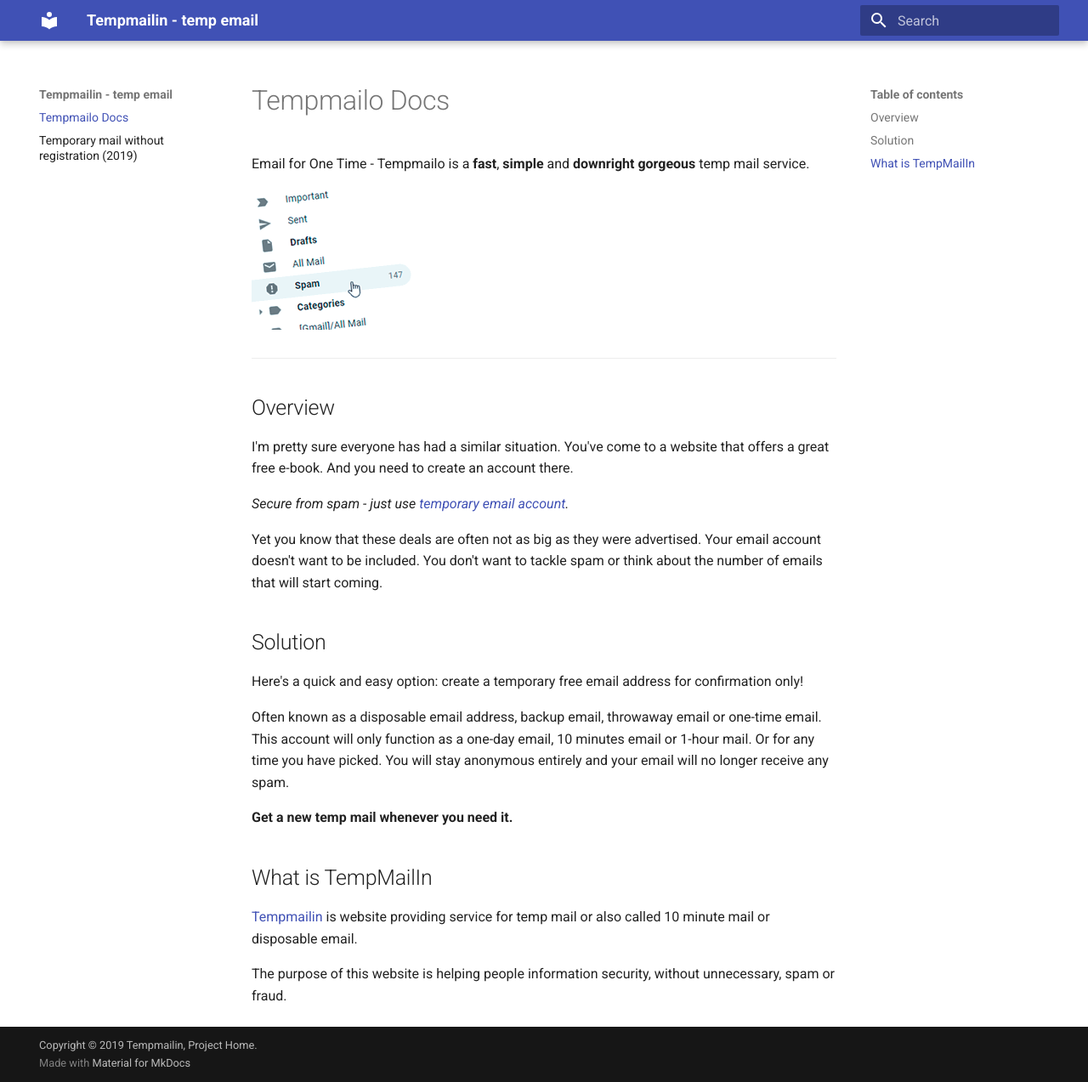
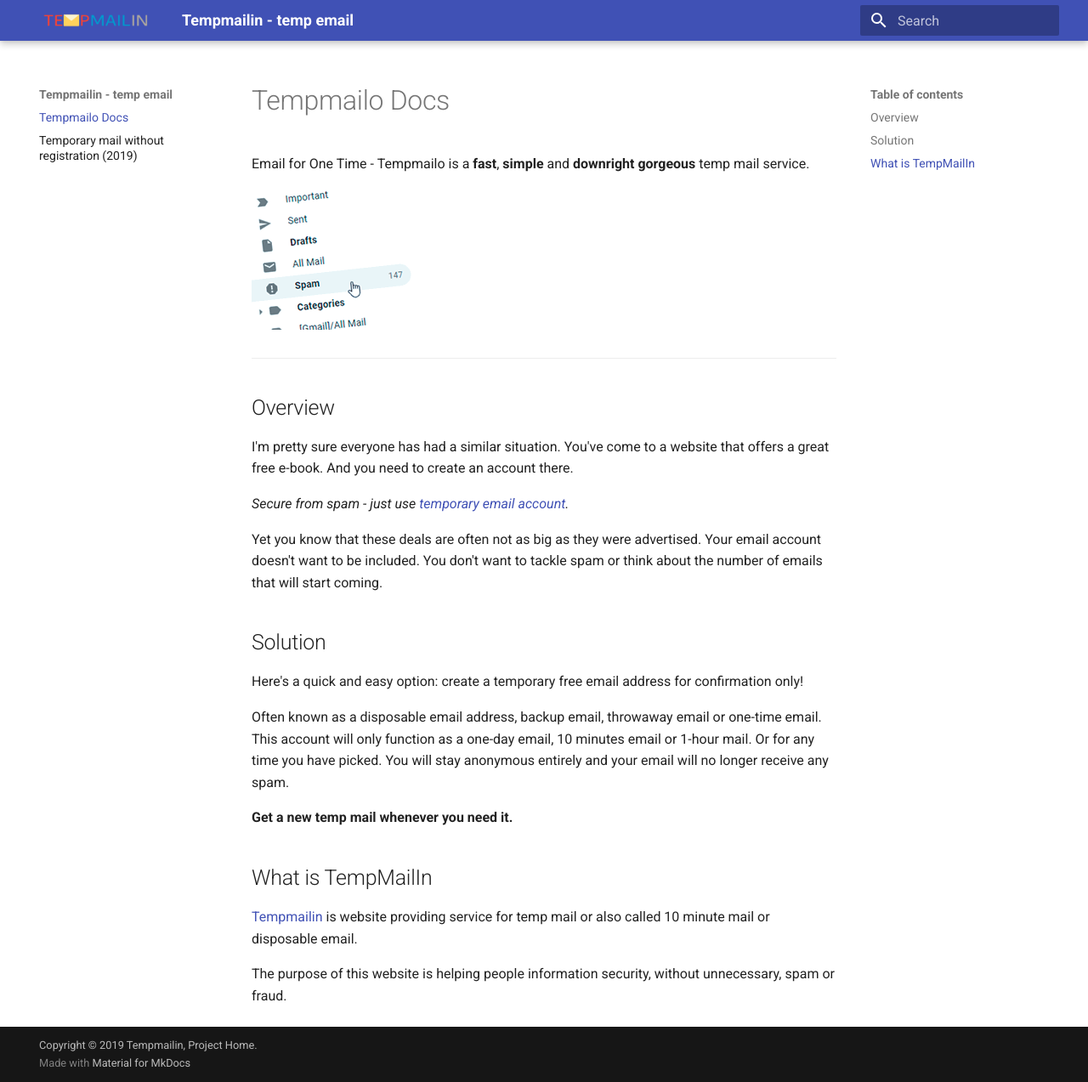
Before and after one commit to ReadTheDcs/anotes, an MkDocs documentation site: the page built from docs/index.md, in a window 1280 px wide and 1273 px high. Shown: the whole window at 85% size. Built offline with MkDocs 1.6.1 and Material for MkDocs 9.7.7, drawn with Linux system fonts in a browser that asks for light colours.

Commit message:
Update mkdocs.yml

```diff
--- a/mkdocs.yml
+++ b/mkdocs.yml
@@ -9,7 +9,7 @@ edit_uri: ""
 theme:
     name: material
     custom_dir: 'material/'
-    logo: ''
+    logo: 'img/logo.png'
     feature: ''
     highlightjs: true
     hljs_languages:
```
